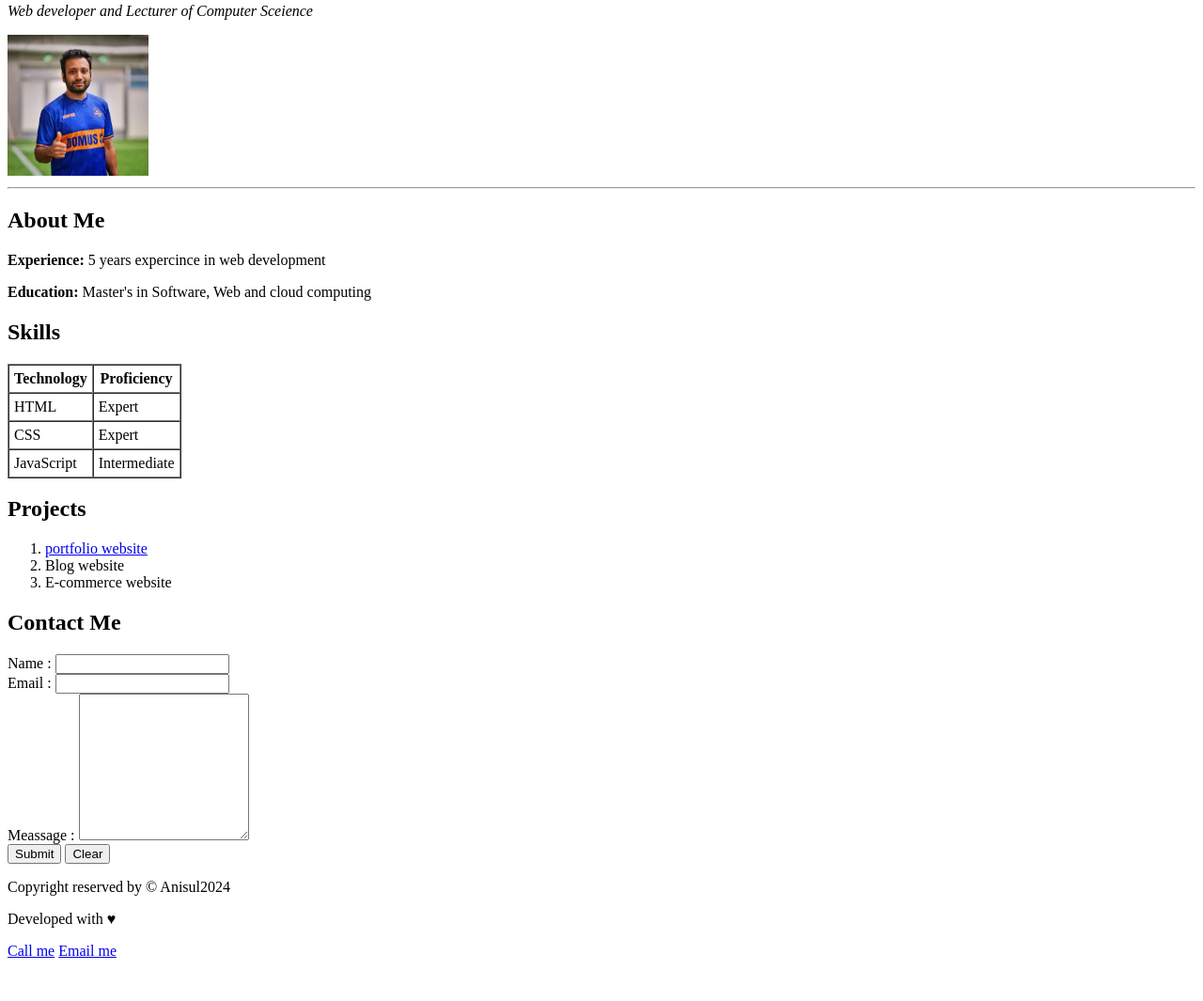
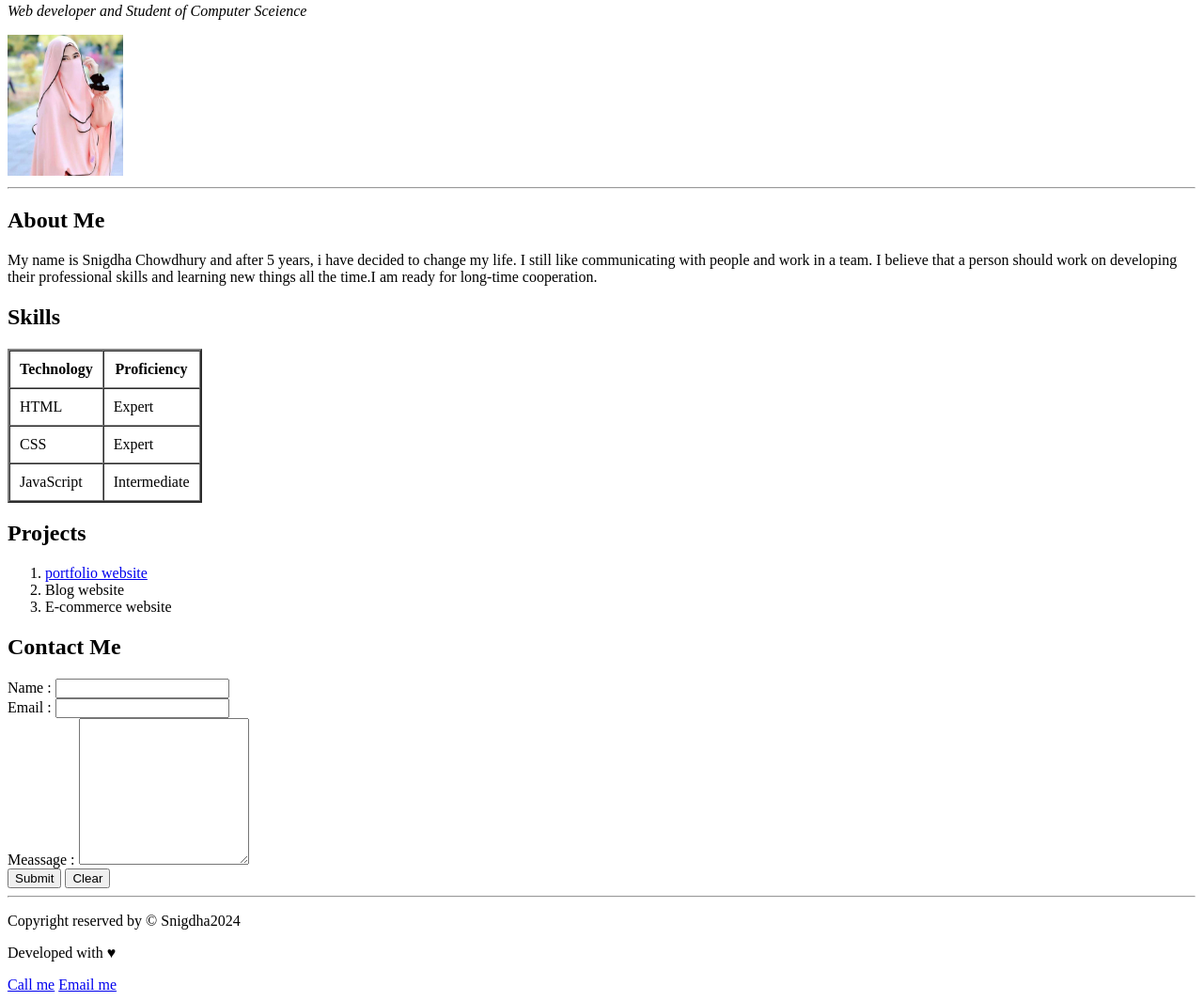
Before and after one commit to anisul-Islam/portfolio-html, a plain HTML site: page index.html in a window 1280 px wide. Shown: the part 165-1230 px from the top of the page at 94% size. Before the commit the page ends 1194 px from the top, so only its background shows below. Drawn offline with Linux system fonts and the light colour scheme.

Commit message:
modified beautifully by snigdha chowdhury

```diff
--- a/index.html
+++ b/index.html
@@ -27,10 +27,9 @@
     <!--Section: intro -->
     <header id="intro">
       <h1>Anisul Islam</h1>
-      <p><em>Web developer and Lecturer of Computer Sceience</em></p>
-      <a href="https://www.youtube.com/channel/UCEXwc6mNh7Lakj6lX-7a2Mg">
-        <img src="./images/anis.jpeg" alt="Anisul Islam" height="150" />
-      </a>
+      <p><em>Web developer and Student of Computer Sceience</em></p>
+        <img src="./images/Islamicgirlsdpz_12dd60d2_1642429331494_sc_cmprsd_40.jpg" alt="portfolio-img" height="150" />
+
 
       <hr />
     </header>
@@ -38,18 +37,16 @@
     <!--Section: about me -->
     <section id="about">
       <h2>About Me</h2>
-      <p><strong>Experience:</strong> 5 years expercince in web development</p>
-      <p>
-        <strong>Education:</strong> Master's in Software, Web and cloud
-        computing
-      </p>
+      <p>My name is Snigdha Chowdhury and after 5 years, i have  decided to change my life. I still like communicating with people and work in a team. I believe that a person should work on developing their professional skills and learning new things all the time.I am ready for long-time cooperation.</p>
+
+
     </section>
 
     <!--Section: Skills -->
     <section id="skills">
       <h2>Skills</h2>
 
-      <table border="1" cellpadding="5" cellspacing="0">
+      <table border="2" cellpadding="10" cellspacing="0">
         <thead>
           <tr>
             <th>Technology</th>
@@ -80,7 +77,7 @@
         <li>
           <a
             target="_blank"
-            href="https://github.com/anisul-Islam/portfolio-html"
+            href="https://github.com/snigdhachowdhury/portfolio-html"
             >portfolio website</a
           >
         </li>
@@ -115,7 +112,8 @@
 
     <!--Section: footer -->
     <footer>
-      <p>Copyright reserved by &copy; Anisul2024</p>
+      <hr>
+      <p>Copyright reserved by &copy; Snigdha2024</p>
       <p>Developed with &hearts;</p>
       <a href="tel:01710444700"> Call me</a>
       <a href="mailto:anisul@yahoo.co.uk">Email me</a>
```
Also changed, not shown: images/Islamicgirlsdpz_12dd60d2_1642429331494_sc_cmprsd_40.jpg (added).
